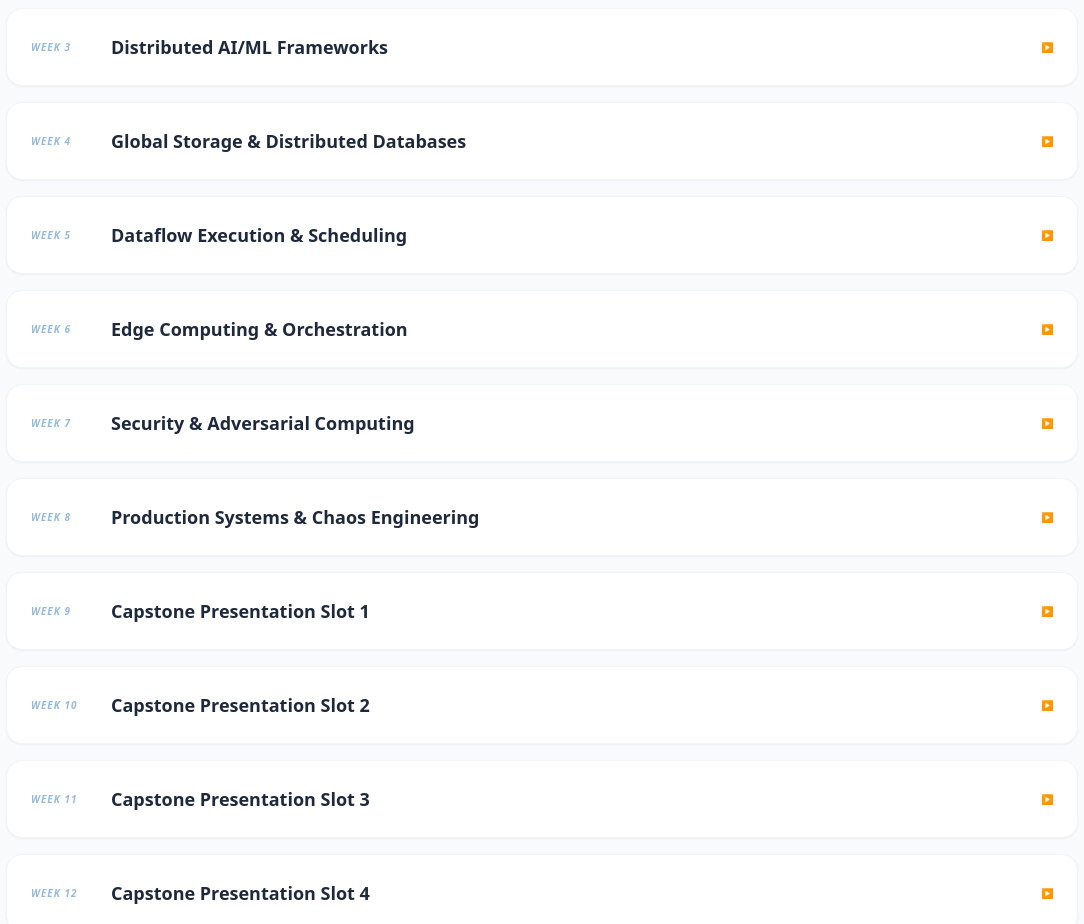
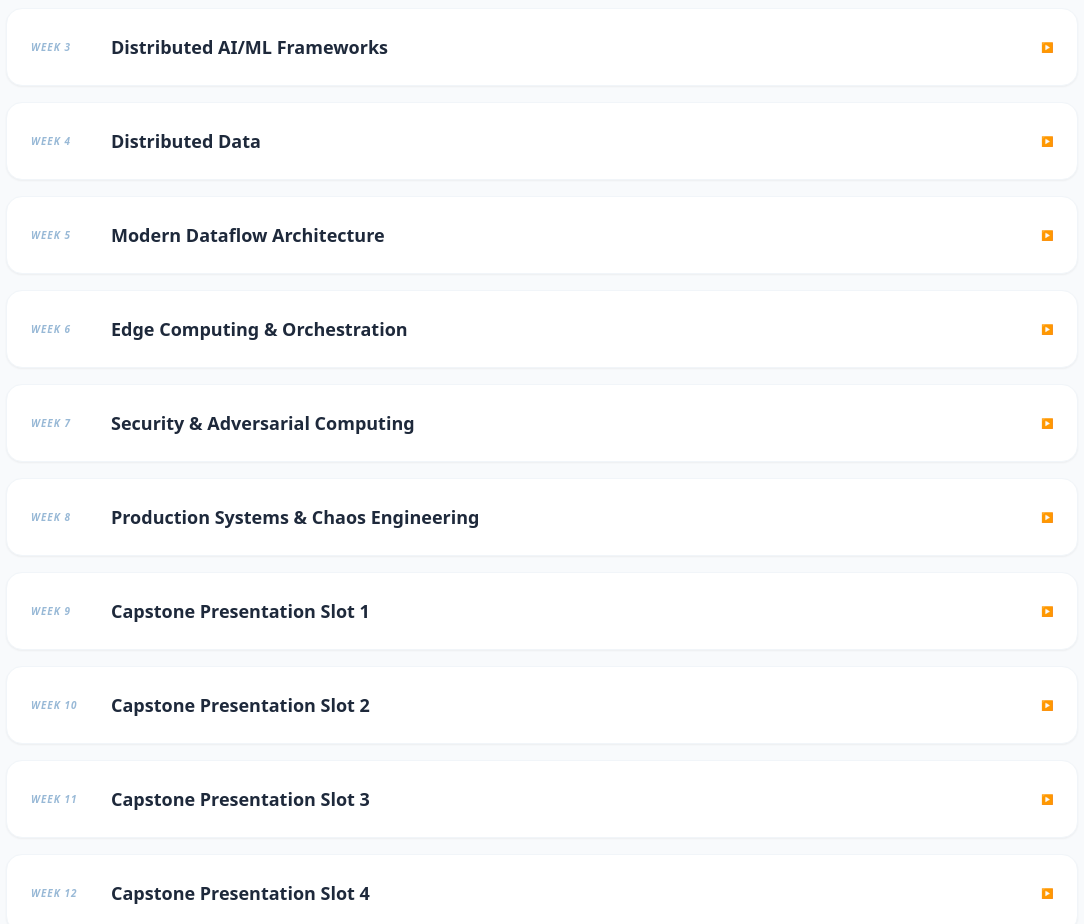
Before and after one commit to vdanghuynh/DCS_Master, a plain HTML site: page index.html in a window 1280 px wide. Shown: the part 1600-2524 px from the top of the page, without its empty margins (98-1182 px from the left). Drawn offline with nearby package versions, Linux system fonts and the light colour scheme.

Commit message:
Update index.html
Update week 4 and week 5 headings

```diff
--- a/index.html
+++ b/index.html
@@ -385,8 +385,8 @@
             { week: 1, type: 'theory', title: 'Modern Cloud-Native Architectures', desc: 'Evolution from microservices to service meshes, gRPC deep-dive, and consistency foundations.' },
             { week: 2, type: 'theory', title: 'Serverless & FaaS Paradigms', desc: 'Serverless architecture, cold-start mitigation, and event-driven state management.' },
             { week: 3, type: 'theory', title: 'Distributed AI/ML Frameworks', desc: 'Parameter servers, synchronized stochastic gradient descent, and Ring All-Reduce.' },
-            { week: 4, type: 'theory', title: 'Global Storage & Distributed Databases', desc: 'Consistency models, replication, and a case study of Google Spanner.' },
-            { week: 5, type: 'theory', title: 'Dataflow Execution & Scheduling', desc: 'Analysis of big data processing pipelines, MapReduce mechanics, and YARN/Mesos scheduling.' },
+            { week: 4, type: 'theory', title: 'Distributed Data', desc: 'Replication, partitioning, the trouble with distributed systems, and consensus.' },
+            { week: 5, type: 'theory', title: 'Modern Dataflow Architecture', desc: 'Derived data, dataflow, and event streams - how one source of truth feeds many systems.' },
             { week: 6, type: 'theory', title: 'Edge Computing & Orchestration', desc: 'Computing at the edge, service offloading strategies, and adaptive orchestration algorithms.' },
             { week: 7, type: 'theory', title: 'Security & Adversarial Computing', desc: 'Byzantine Fault Tolerance, Trusted Execution Environments, and privacy-preserving protocols.' },
             { week: 8, type: 'theory', title: 'Production Systems & Chaos Engineering', desc: 'Observability, automated fault injection, and the reliability engineering lifecycle.' },
```
